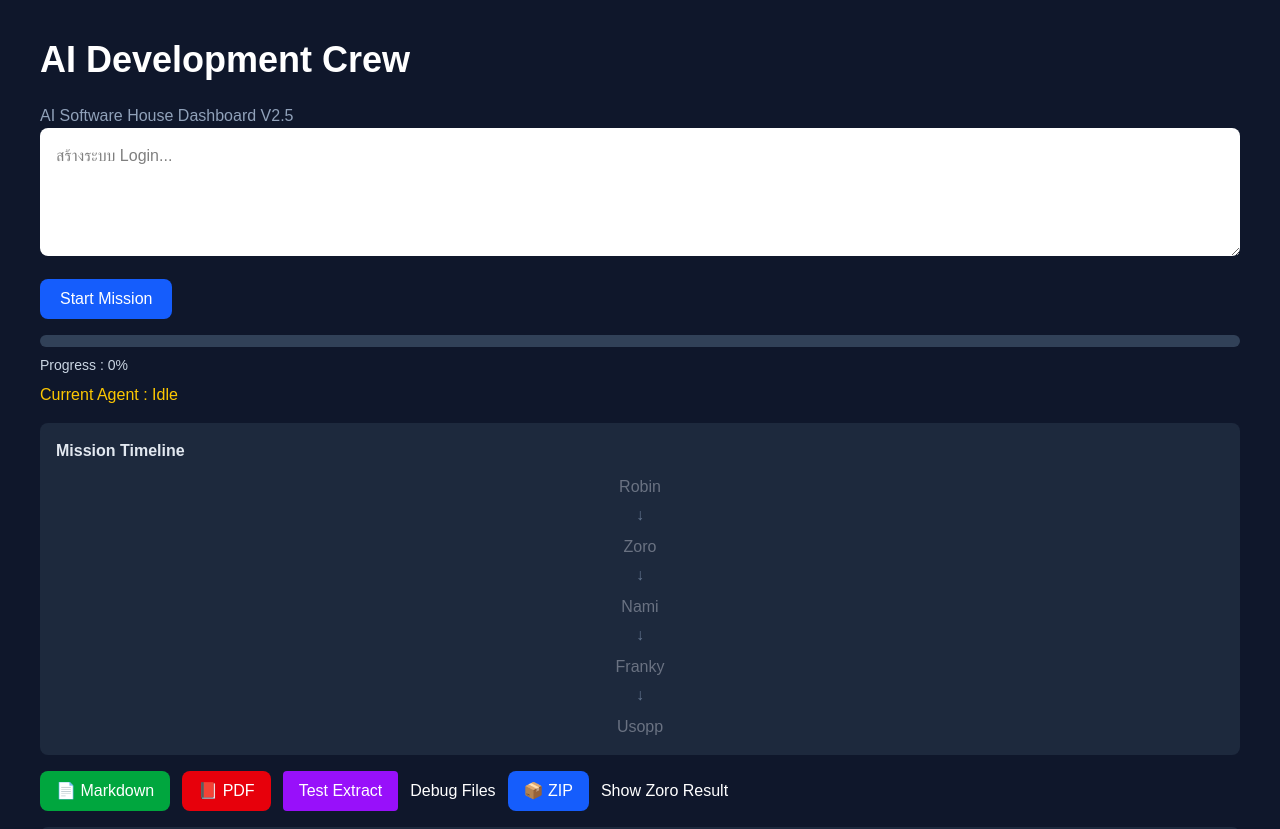
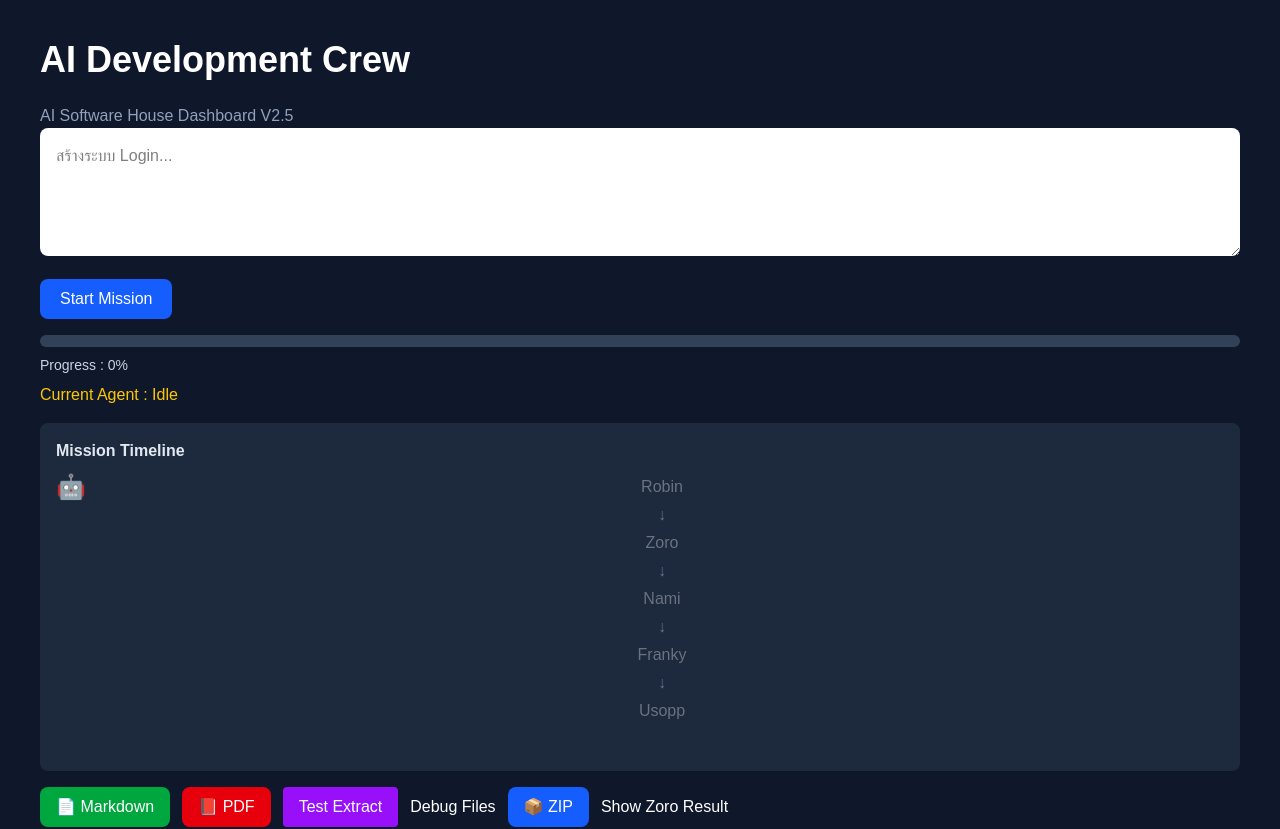
Before and after one commit to Buay1234/ai-dev-dashboard, a Next.js app in the folder frontend/: page / in a window 1280 px wide. Shown: the top 829 px of the page. Built offline with nearby package versions, Linux system fonts and the light colour scheme.

Commit message:
feat: moving agent workflow v7.4

```diff
--- a/frontend/app/components/MissionTimeline.tsx
+++ b/frontend/app/components/MissionTimeline.tsx
@@ -1,3 +1,7 @@
+"use client";
+
+import { motion } from "framer-motion";
+
 type Props = {
   currentAgent: string;
   robinStatus: string;
@@ -8,6 +12,16 @@ type Props = {
 };
 
 const AGENTS = ["Robin", "Zoro", "Nami", "Franky", "Usopp"];
+const STATION_STEP = 56;
+
+function getActiveIndex(currentAgent: string): number {
+  if (currentAgent === "Completed") {
+    return AGENTS.length - 1;
+  }
+
+  const index = AGENTS.indexOf(currentAgent);
+  return index >= 0 ? index : 0;
+}
 
 export default function MissionTimeline({
   currentAgent,
@@ -24,6 +38,8 @@ export default function MissionTimeline({
     Franky: frankyStatus,
     Usopp: usoppStatus,
   };
+
+  const activeIndex = getActiveIndex(currentAgent);
 
   const getAgentClasses = (name: string) => {
     const status = statuses[name];
@@ -42,16 +58,36 @@ export default function MissionTimeline({
   return (
     <div className="mt-4 bg-slate-800 p-4 rounded-lg">
       <h2 className="font-bold mb-3 text-slate-200">Mission Timeline</h2>
-      <div className="flex flex-col items-center gap-1">
+      <div className="flex items-start gap-3">
+        <div
+          className="relative w-8 shrink-0"
+          style={{ height: AGENTS.length * STATION_STEP }}
+        >
+          <motion.span
+            className="absolute left-0 top-0 text-2xl leading-none"
+            animate={{ y: activeIndex * STATION_STEP }}
+            transition={{ duration: 0.8, ease: "easeInOut" }}
+            aria-hidden
+          >
+            🤖
+          </motion.span>
+        </div>
+
+        <div className="flex flex-col flex-1">
           {AGENTS.map((name, index) => (
-          <div key={name} className="flex flex-col items-center">
+            <div
+              key={name}
+              className="flex flex-col items-center justify-start"
+              style={{ height: STATION_STEP }}
+            >
               <span className={getAgentClasses(name)}>{name}</span>
               {index < AGENTS.length - 1 && (
-              <span className="text-slate-500 my-1">↓</span>
+                <span className="text-slate-500 mt-1">↓</span>
               )}
             </div>
           ))}
         </div>
       </div>
+    </div>
   );
 }
```
Lines whose indentation alone changed are shown as unchanged.
